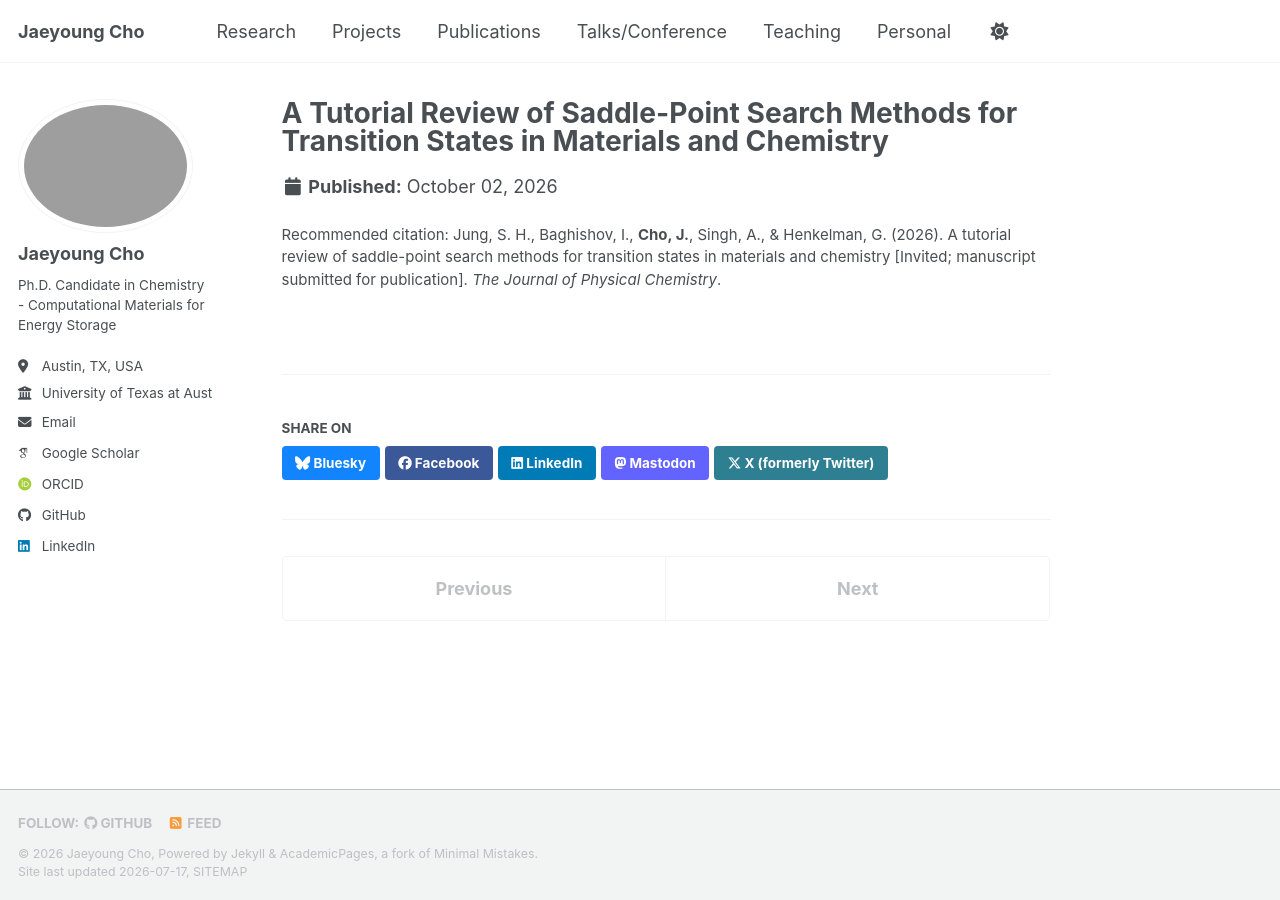
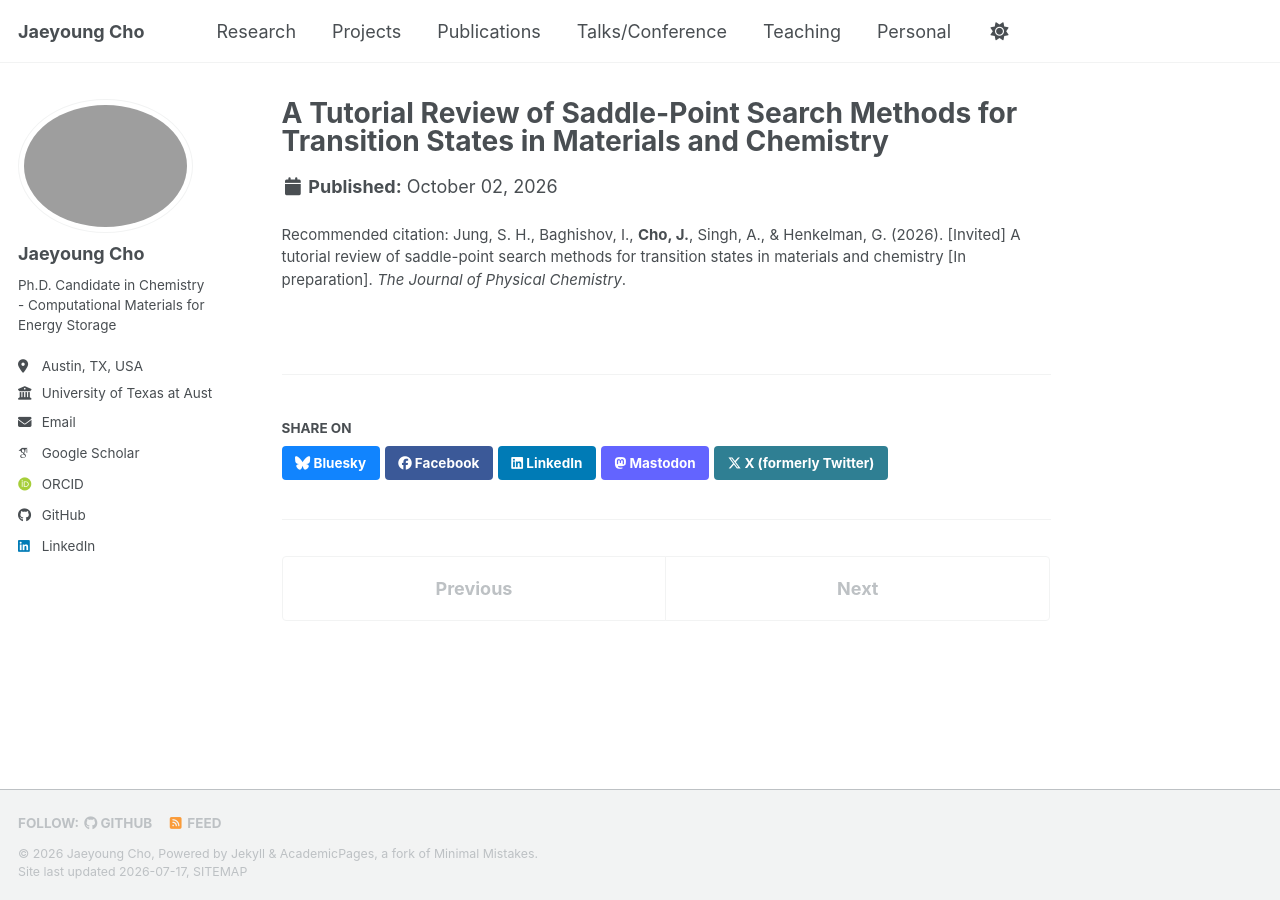
Before and after one commit to jycho5758/jycho5758.github.io, a Jekyll site: the page built from _publications/2026-07-01-saddle-point-search-review.md, in a window 1280 px wide. Built offline with Jekyll 4.4.1, drawn with Linux system fonts in a browser that asks for light colours; some web fonts are replaced; a script bundle is joined from its source files by our own code; library files that are not in the unit come from our copies.

Commit message:
Update 2026-07-01-saddle-point-search-review.md

```diff
--- a/_publications/2026-07-01-saddle-point-search-review.md
+++ b/_publications/2026-07-01-saddle-point-search-review.md
@@ -6,5 +6,5 @@ permalink: /publication/2026-saddle-point-search-review
 header:
   teaser: /images/publications/jpc-saddle-review.png
 date: 2026-10-02
-citation: 'Jung, S. H., Baghishov, I., <b>Cho, J.</b>, Singh, A., &amp; Henkelman, G. (2026). A tutorial review of saddle-point search methods for transition states in materials and chemistry [Invited; manuscript submitted for publication]. <i>The Journal of Physical Chemistry</i>.'
+citation: 'Jung, S. H., Baghishov, I., <b>Cho, J.</b>, Singh, A., &amp; Henkelman, G. (2026). [Invited] A tutorial review of saddle-point search methods for transition states in materials and chemistry [In preparation]. <i>The Journal of Physical Chemistry</i>.'
 ---
```
